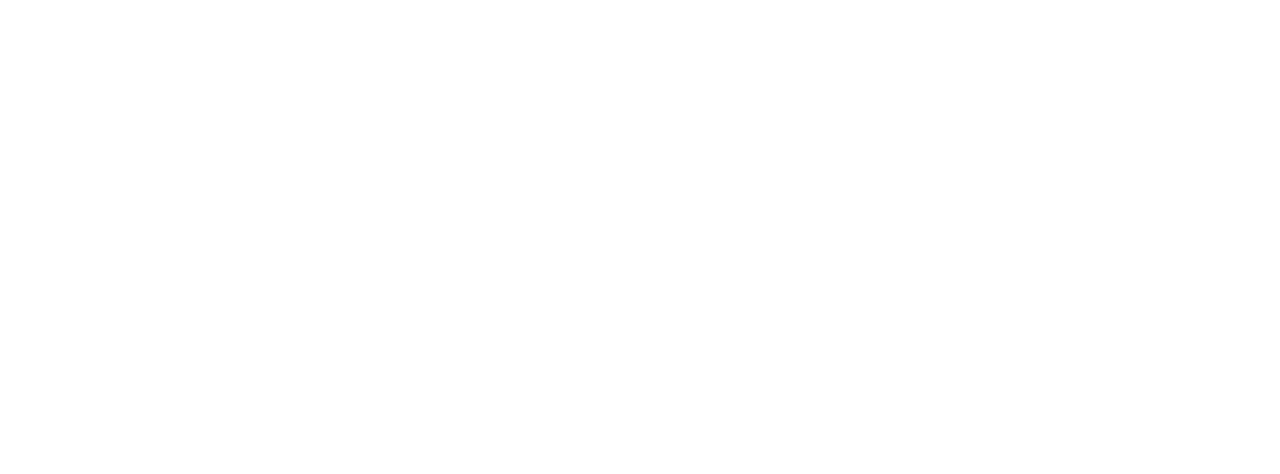
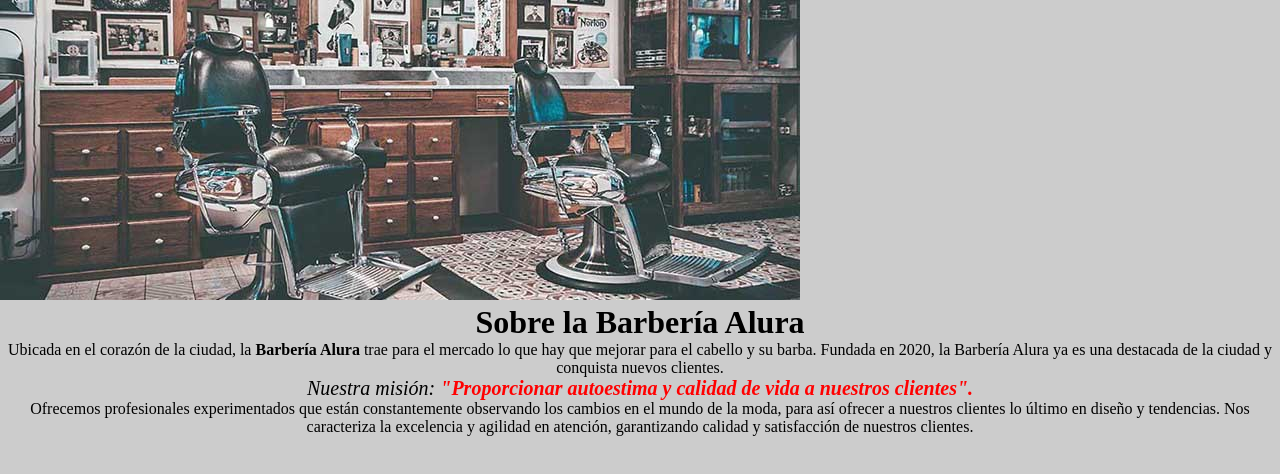
Before and after one commit to JeroFreijeiro/barberiaAlura, a plain HTML site: page index.html in a window 1280 px wide. Drawn offline with Linux system fonts and the light colour scheme.

Commit message:
Estructura inicial del proyecto.

```diff
--- /dev/null
+++ b/css/style.css
@@ -0,0 +1,25 @@
+*{
+    margin: 0;
+    padding: 0;
+    box-sizing: border-box;
+}
+
+body{
+    background: #CCCCCC;
+}
+
+h1{
+    text-align: center;
+}
+
+p{
+    text-align: center;
+}
+
+em strong{
+    color: red;
+}
+
+#mision{
+    font-size: 20px;
+}
--- a/index.html
+++ b/index.html
@@ -4,9 +4,21 @@
     <meta charset="UTF-8">
     <meta http-equiv="X-UA-Compatible" content="IE=edge">
     <meta name="viewport" content="width=device-width, initial-scale=1.0">
-    <title>Document</title>
+    <title>Barbería Alura</title>
+
+    <!-- link CSS -->
+    <link rel="stylesheet" href="./css/style.css">
 </head>
 <body>
 
+    <img src="./assets/img/banner.jpg" alt="">
+
+    <h1>Sobre la Barbería Alura</h1>
+
+    <p>Ubicada en el corazón de la ciudad, la <strong>Barbería Alura</strong> trae para el mercado lo que hay que mejorar para el cabello y su barba. Fundada en 2020, la Barbería Alura ya es una destacada de la ciudad y conquista nuevos clientes.</p>
+
+    <p id="mision"><em>Nuestra misión: <strong>"Proporcionar autoestima y calidad de vida a nuestros clientes".</strong></em></p>
+
+    <p>Ofrecemos profesionales experimentados que están constantemente observando los cambios en el mundo de la moda, para así ofrecer a nuestros clientes lo último en diseño y tendencias. Nos caracteriza la excelencia y agilidad en atención, garantizando calidad y satisfacción de nuestros clientes.</p>
 </body>
 </html>
```
Also changed, not shown: assets/img/banner.jpg (added).
